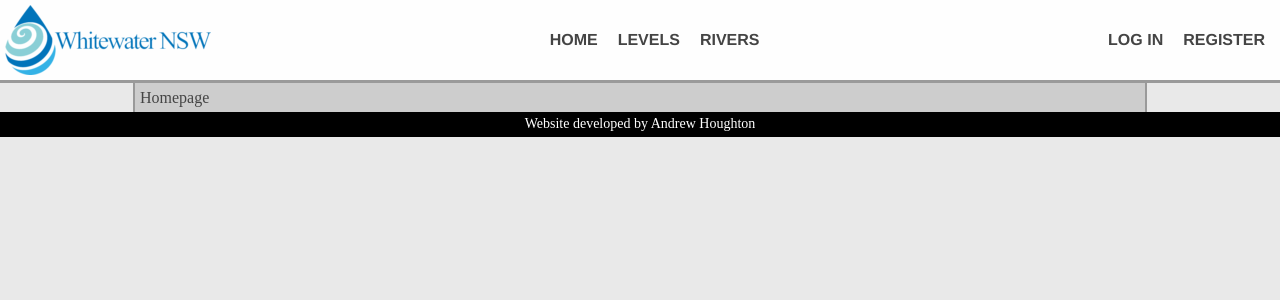
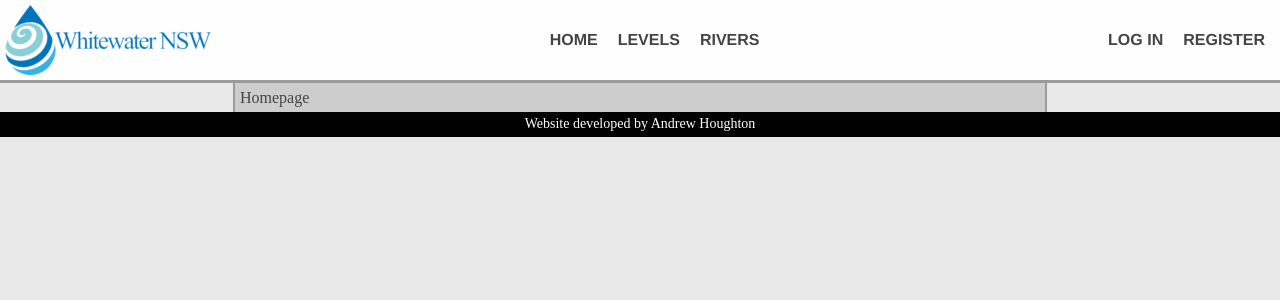
Before and after one commit to ahou8288/river_predict, a Django app: template my_wiki/rivers/templates/home.html in a window 1280 px wide. Shown: the top 300 px of the page. Run offline with Django 3.2, Linux system fonts and the light colour scheme; the template is opened without the code that fills it, so the values that code supplies are empty.

Commit message:
minor css tweaks

```diff
--- a/my_wiki/rivers/static/rivers/css/base.css
+++ b/my_wiki/rivers/static/rivers/css/base.css
@@ -41,7 +41,7 @@ body {
 .grid_contents {
     flex-grow: 1;
     width: 100%;
-    max-width: 1000px;
+    max-width: 800px;
     margin: 0 auto;
     padding: 5px;
 }
```
